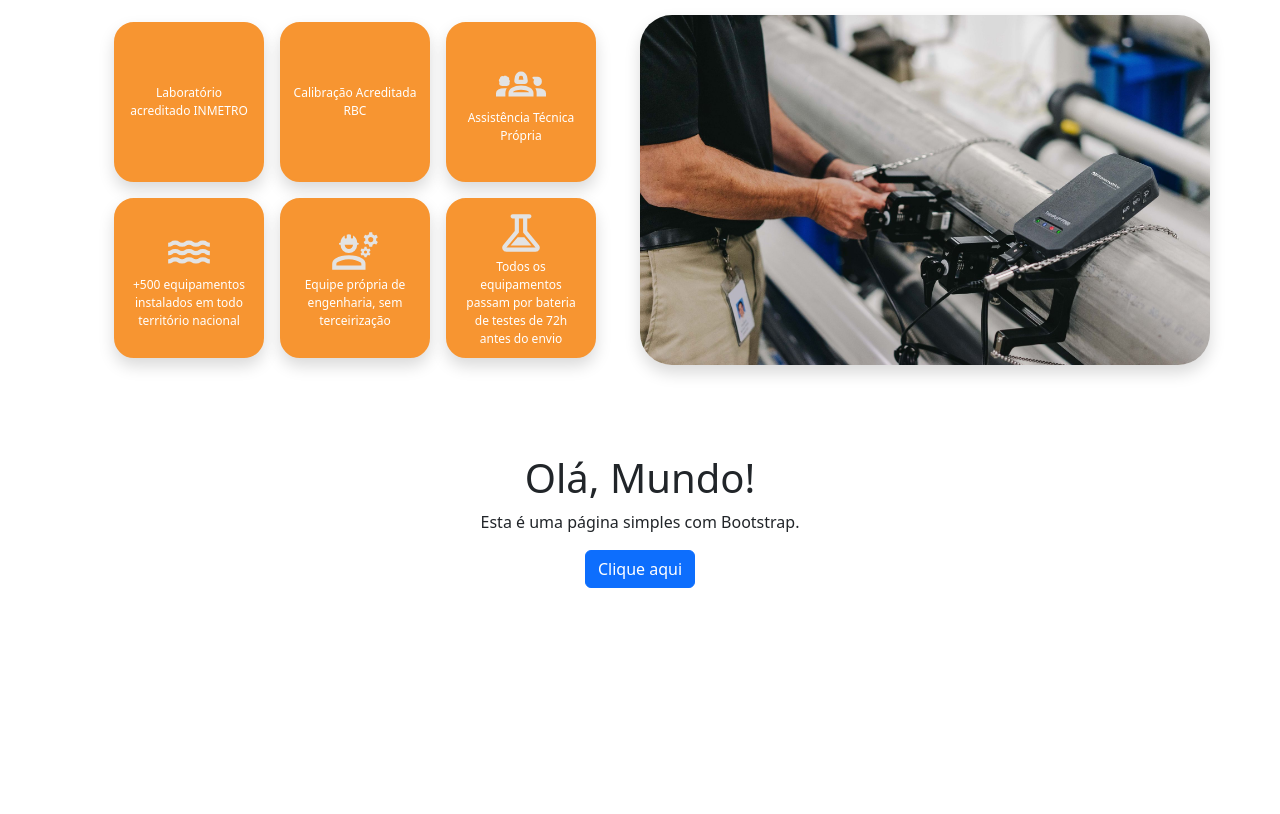
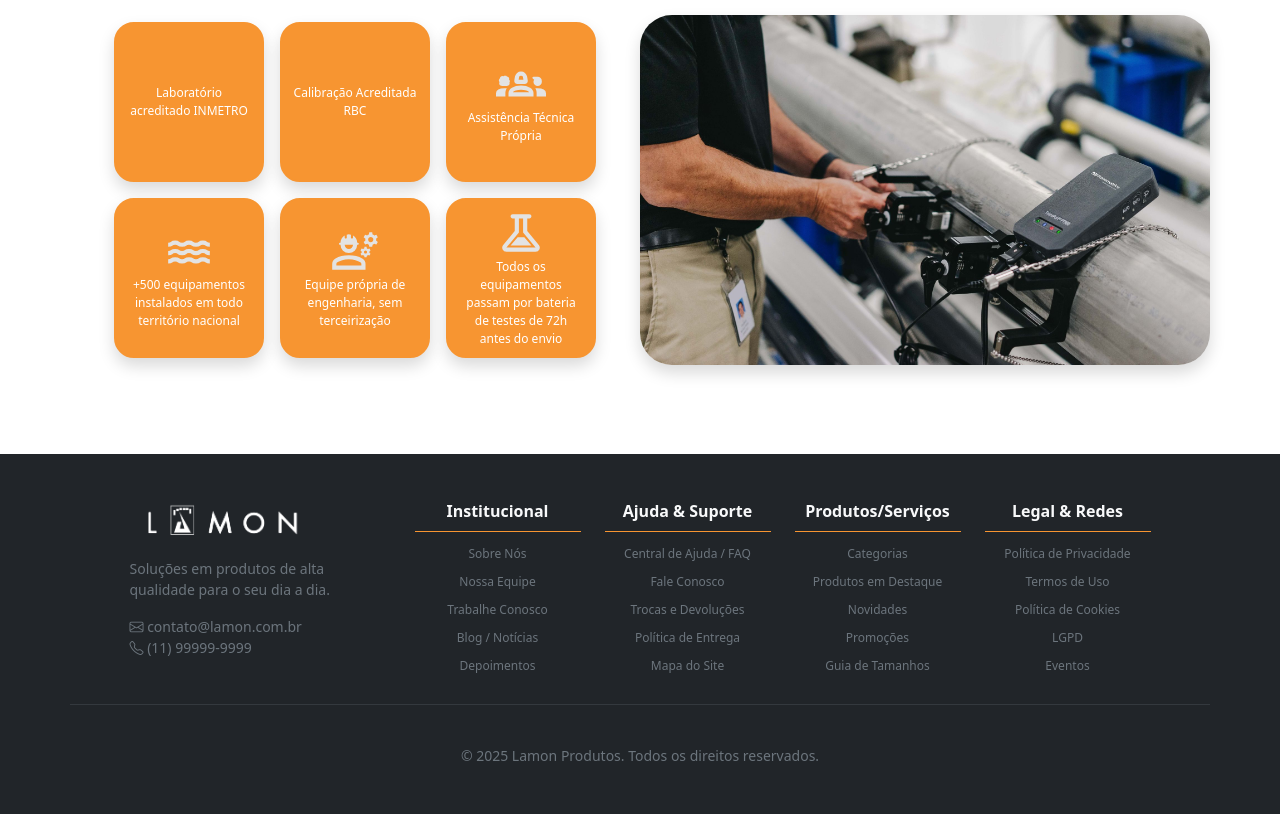
Before and after one commit to well9625/LAMON-PRODUTOS, a plain HTML site: page Main/index.html in a window 1280 px wide. Shown: the part 1142-1956 px from the top of the page. Before the commit the page ends 1730 px from the top, so only its background shows below. Drawn offline with nearby package versions, Linux system fonts and the light colour scheme.

Commit message:
FEAT: Footer

```diff
--- a/Main/index.html
+++ b/Main/index.html
@@ -9,6 +9,7 @@
   <link rel="icon" type="image/png" href="../SRC/FavIcon.png" />
   <!-- Bootstrap CSS -->
   <link href="../bootstrap-5.3.8-dist/css/bootstrap.min.css" rel="stylesheet" />
+  <link rel="stylesheet" href="https://cdn.jsdelivr.net/npm/bootstrap-icons@1.11.3/font/bootstrap-icons.min.css">
   <script src="../bootstrap-5.3.8-dist/js/bootstrap.bundle.min.js"></script>
   <style>
     /* Apenas em telas grandes (acima de 992px - breakpoint lg do Bootstrap) */
@@ -233,37 +234,74 @@
 
   </main>
 
+  <footer class="bg-dark text-light text-center py-5 mt-5">
+
+    <div class="container">
+      <div class="row gy-4 justify-content-center">
+
+        <div class="col-12 col-lg-3 text-center text-lg-start">
+
+          <img src="../SRC/logoLamon.png" alt="Lamon Produtos" style="height: 40px" class="mb-3">
+          <p class="text-secondary small">
+            Soluções em produtos de alta qualidade para o seu dia a dia.
+          </p>
+          <p class="text-secondary small">
+            <i class="bi bi-envelope"></i> contato@lamon.com.br<br>
+            <i class="bi bi-telephone"></i> (11) 99999-9999
+          </p>
+        </div>
 
 
+        <div class="col-12 col-sm-4 col-lg-2 text-center">
+          <h6 class="fw-bold border-bottom">Institucional</h6>
+          <div class="d-flex flex-column">
+            <a href="#" class="text-secondary text-decoration-none">Sobre Nós</a>
+            <a href="#" class="text-secondary text-decoration-none">Nossa Equipe</a>
+            <a href="#" class="text-secondary text-decoration-none">Trabalhe Conosco</a>
+            <a href="#" class="text-secondary text-decoration-none">Blog / Notícias</a>
+            <a href="#" class="text-secondary text-decoration-none">Depoimentos</a>
+          </div>
+        </div>
+        <div class="col-12 col-sm-4 col-lg-2 text-center">
+          <h6 class="fw-bold border-bottom">Ajuda & Suporte</h6>
+          <div class="d-flex flex-column">
+            <a href="#" class="text-secondary text-decoration-none">Central de Ajuda / FAQ</a>
+            <a href="#" class="text-secondary text-decoration-none">Fale Conosco</a>
+            <a href="#" class="text-secondary text-decoration-none">Trocas e Devoluções</a>
+            <a href="#" class="text-secondary text-decoration-none">Política de Entrega</a>
+            <a href="#" class="text-secondary text-decoration-none">Mapa do Site</a>
+          </div>
+        </div>
+        <div class="col-12 col-sm-4 col-lg-2 text-center">
+          <h6 class="fw-bold border-bottom">Produtos/Serviços</h6>
+          <div class="d-flex flex-column">
+            <a href="#" class="text-secondary text-decoration-none">Categorias</a>
+            <a href="#" class="text-secondary text-decoration-none">Produtos em Destaque</a>
+            <a href="#" class="text-secondary text-decoration-none">Novidades</a>
+            <a href="#" class="text-secondary text-decoration-none">Promoções</a>
+            <a href="#" class="text-secondary text-decoration-none">Guia de Tamanhos</a>
+          </div>
+        </div>
+        <div class="col-12 col-sm-4 col-lg-2 text-center">
+          <h6 class="fw-bold border-bottom">Legal & Redes</h6>
+          <div class="d-flex flex-column">
+            <a href="#" class="text-secondary text-decoration-none">Política de Privacidade</a>
+            <a href="#" class="text-secondary text-decoration-none">Termos de Uso</a>
+            <a href="#" class="text-secondary text-decoration-none">Política de Cookies</a>
+            <a href="#" class="text-secondary text-decoration-none">LGPD</a>
+            <a href="#" class="text-secondary text-decoration-none">Eventos</a>
+          </div>
+        </div>
+        <hr class="border-secondary mt-4">
+        <div class="text-center text-secondary small">
+          © 2025 Lamon Produtos. Todos os direitos reservados.
+        </div>
 
+      </div>
+    </div>
 
+  </footer>
 
-
-
-
-
-
-
-
-
-
-
-
-
-
-
-
-
-
-
-
-
-
-  <div class="container text-center mt-5">
-    <h1>Olá, Mundo!</h1>
-    <p>Esta é uma página simples com Bootstrap.</p>
-    <button class="btn btn-primary">Clique aqui</button>
-  </div>
   <script src="script.js"></script>
 </body>
 
--- a/Main/style.css
+++ b/Main/style.css
@@ -129,3 +129,32 @@ nav .dropdown-menu a:hover {
   filter: grayscale(0%);
   opacity: 1;
 }
+
+
+
+
+
+
+
+
+
+
+
+/* FOOTER */
+
+footer a{
+  font-size: 12px;
+  padding: 5px;
+}
+
+footer a:hover{
+  color: #F79531 !important;
+}
+
+footer .border-bottom{
+  border-color: #F79531 !important;
+  padding-bottom: 10px;
+}
+
+
+/* FOOTER */
```
Lines whose indentation alone changed are shown as unchanged.
